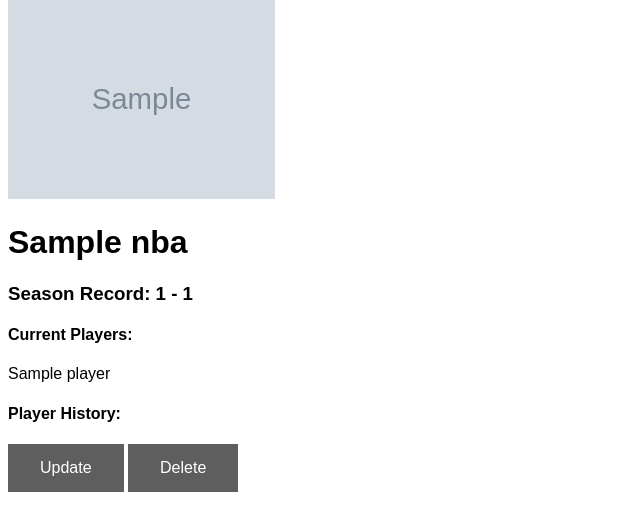
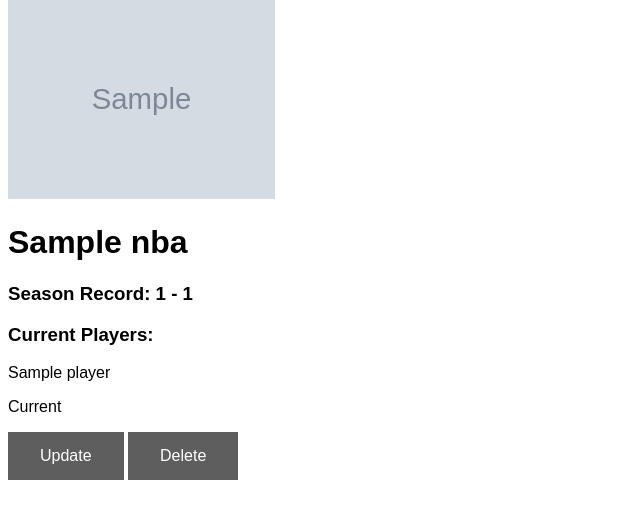
Before and after one commit to mohammadturaab/finchcollector, a Django app: page /teams/1/ in a window 1280 px wide. Shown: the part 55-586 px from the top of the page, without its empty margins (0-640 px from the left). Run offline with Django 4.2, Linux system fonts and the light colour scheme; tables that the repository leaves empty hold one stand-in row (values such as "Sample post"); grey boxes marked "Sample" are stand-in pictures; some web fonts are replaced.

Commit message:
updating player to show past or current on team

```diff
--- a/main_app/templates/nba_detail.html
+++ b/main_app/templates/nba_detail.html
@@ -9,13 +9,19 @@
     </div>
     <div>
         <h3>Season Record: {{nba.season_wins}} - {{nba.season_losses}}</h3>
-        <h4>Current Players:</h4>
         {% for player in nba.players.all %}
-            <div>{{player.name}}</div>
-        {% empty %}
-            <div>No Players Added</div>
+            {% if player.time_line == 'Current' %}
+            <h3>Current Players:</h3>
+                <div>
+                    <p>{{player.name}}</p>
+                    <p>{{player.time_line}}</p>
+                </div>
+            {% elif players.time_line == 'Past' %}
+            <h4>Player History:</h4>
+                <p>{{player.name}}</p>
+                <p>{{player.time_line}}</p>
+            {% endif %}
         {% endfor %}
-        <h4>Player History:</h4>
     </div>
     <div>
         <button class="btn"><a href="{% url 'nba_update' nba.pk %}">Update</a></button>
--- a/main_app/templates/player_index.html
+++ b/main_app/templates/player_index.html
@@ -10,6 +10,7 @@
             <li>
                 <a href="{% url 'players_show' player.id %}">
                     <div>
+                        <img style="height: 100px" src="{{player.img}}" alt="{{player.name}}"/>
                         <span>{{ player.name }}</span>
                         <p>Position: {{ player.position }}</p>
                     </div>
```
